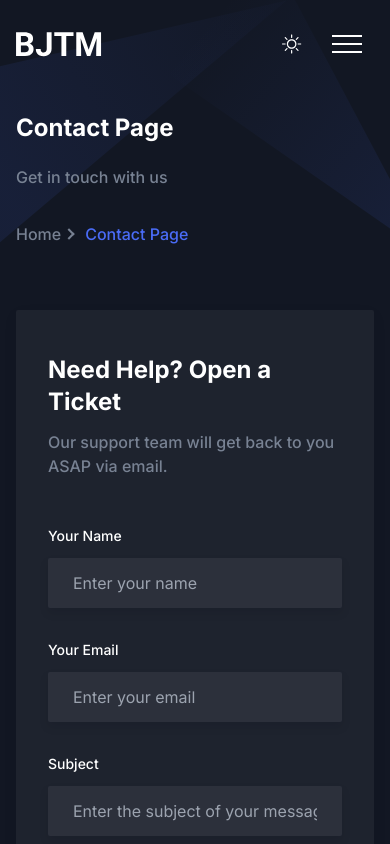
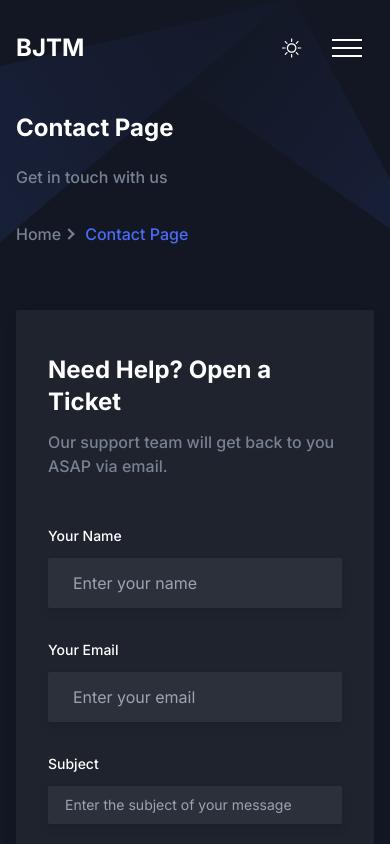
Before and after one commit to BJTM-Technologies/BJTM-SITE, a Next.js app: page /contact in a window 390 px wide. Shown: the top 844 px of the page. Built offline with nearby package versions, Linux system fonts and the light colour scheme.

Commit message:
updated with minor fixes

```diff
--- a/components/Contact/index.tsx
+++ b/components/Contact/index.tsx
@@ -145,7 +145,7 @@ const Contact = () => {
                         value={values.subject}
                         onChange={handleChange}
                         placeholder="Enter the subject of your message"
-                        className="w-full rounded-sm border border-stroke bg-[#f8f8f8] px-6 py-3 text-base text-body-color outline-none focus:border-primary dark:border-transparent dark:bg-[#2C303B] dark:text-body-color-dark dark:shadow-two dark:focus:border-primary dark:focus:shadow-none"
+                        className="w-full rounded-sm border border-stroke bg-[#f8f8f8] px-4 py-2 text-sm text-body-color outline-none focus:border-primary dark:border-transparent dark:bg-[#2C303B] dark:text-body-color-dark dark:shadow-two dark:focus:border-primary dark:focus:shadow-none sm:px-6 sm:py-3 sm:text-base"
                         required
                       />
                     </div>
--- a/components/Header/index.tsx
+++ b/components/Header/index.tsx
@@ -43,7 +43,7 @@ const Header = () => {
       <header
         className={`header left-0 top-0 z-40 flex w-full items-center ${
           sticky
-            ? "dark:bg-gray-dark dark:shadow-sticky-dark fixed z-[9999] bg-white !bg-opacity-80 shadow-sticky backdrop-blur-sm transition"
+            ? "fixed z-[9999] bg-white !bg-opacity-80 shadow-sticky backdrop-blur-sm transition dark:bg-gray-dark dark:shadow-sticky-dark"
             : "absolute bg-transparent"
         }`}
       >
@@ -63,13 +63,15 @@ const Header = () => {
                   height={30}
                   className="w-full dark:hidden"
                 /> */}
-                <Image
+                {/* <Image
                   src="/images/logo/logo.svg"
                   alt="logo"
                   width={140}
                   height={30}
                   className="hidden w-full dark:block"
-                />
+                /> */}
+
+                <h1 className="text-black dark:text-white font-bold text-2xl">BJTM</h1>
               </Link>
             </div>
             <div className="flex w-full items-center justify-between px-4">
--- a/package.json
+++ b/package.json
@@ -1,5 +1,5 @@
 {
-  "name": "startup-nextjs-template",
+  "name": "BJTM-Technologies",
   "version": "0.2.0",
   "private": true,
   "homepage": "https://bjtmtechnologies.com/",
```
